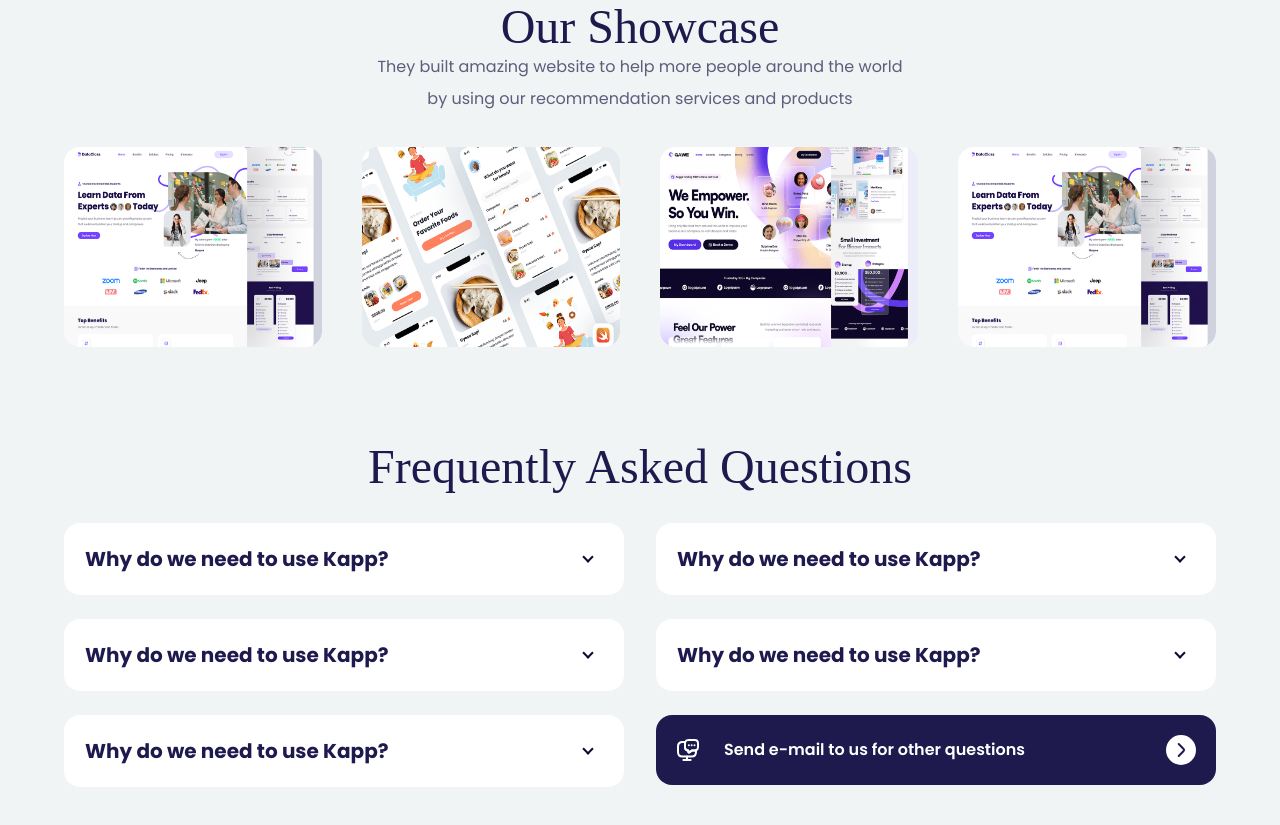
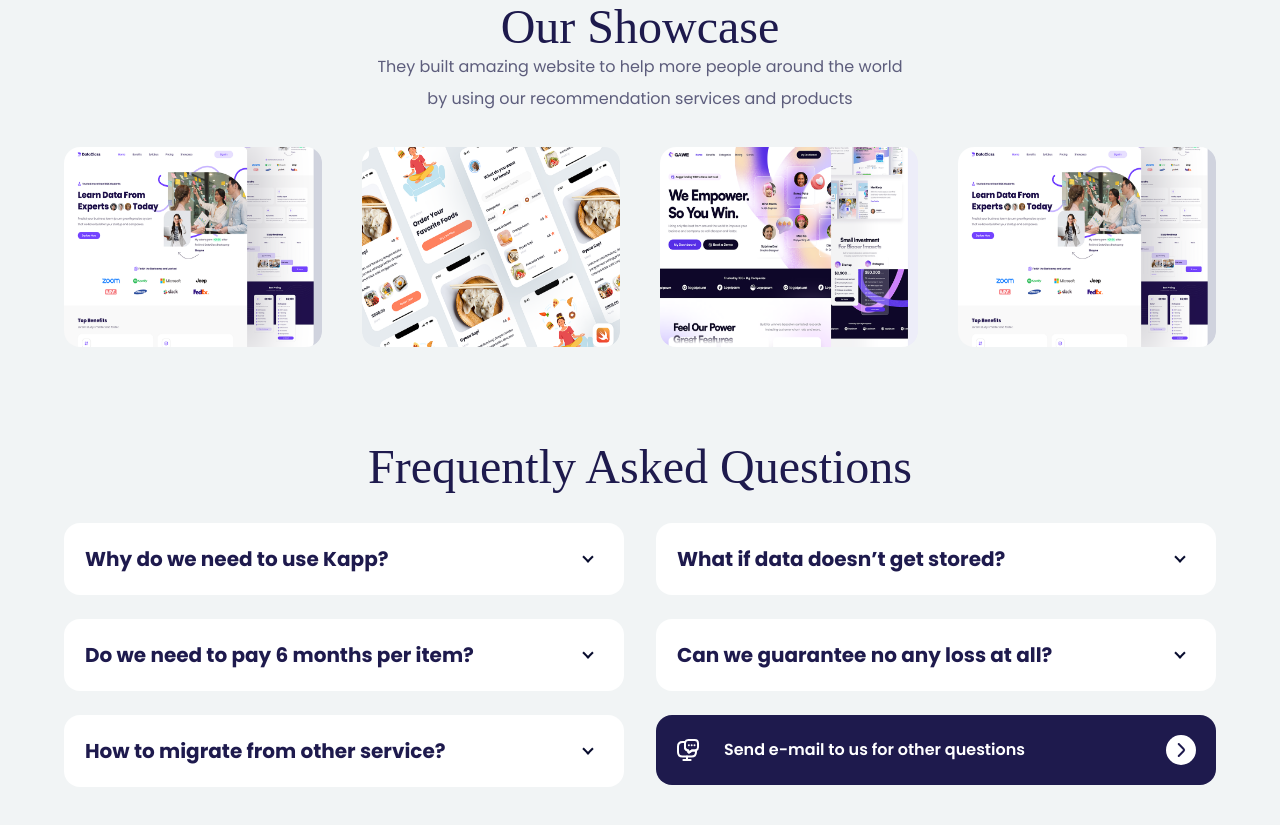
Before and after one commit to danielstevee/WeServe-Hosting-LandingPage, a website: page index.html in a window 1280 px wide. Shown: the part 1727-2552 px from the top of the page. Drawn offline with Linux system fonts and the light colour scheme; a web font is replaced by a local one.

Commit message:
feat: add FAQ section with accordion layout

```diff
--- a/index.html
+++ b/index.html
@@ -710,7 +710,7 @@
               <span
                 class="w-2 h-2 border-r-2 border-b-2 border-[#080C2E] transform rotate-45 translate-y-[-2px] transition-all duration-300 group-open:rotate-[-135deg] group-open:translate-y-[2px] group-open:border-white"></span>
             </span>
-            <span class="pr-4">Why do we need to use Kapp?</span>
+            <span class="pr-4">Do we need to pay 6 months per item?</span>
           </summary>
           <div class="flex flex-col gap-y-3 mt-4 pt-4 border-t border-gray-100 cursor-default">
             <p class="text-base text-[#5D5D7C] leading-loose">
@@ -733,7 +733,7 @@
               <span
                 class="w-2 h-2 border-r-2 border-b-2 border-[#080C2E] transform rotate-45 translate-y-[-2px] transition-all duration-300 group-open:rotate-[-135deg] group-open:translate-y-[2px] group-open:border-white"></span>
             </span>
-            <span class="pr-4">Why do we need to use Kapp?</span>
+            <span class="pr-4">How to migrate from other service?</span>
           </summary>
           <div class="flex flex-col gap-y-3 mt-4 pt-4 border-t border-gray-100 cursor-default">
             <p class="text-base text-[#5D5D7C] leading-loose">
@@ -758,7 +758,7 @@
               <span
                 class="w-2 h-2 border-r-2 border-b-2 border-[#080C2E] transform rotate-45 translate-y-[-2px] transition-all duration-300 group-open:rotate-[-135deg] group-open:translate-y-[2px] group-open:border-white"></span>
             </span>
-            <span class="pr-4">Why do we need to use Kapp?</span>
+            <span class="pr-4">What if data doesn’t get stored?</span>
           </summary>
           <div class="flex flex-col gap-y-3 mt-4 pt-4 border-t border-gray-100 cursor-default">
             <p class="text-base text-[#5D5D7C] leading-loose">
@@ -781,7 +781,7 @@
               <span
                 class="w-2 h-2 border-r-2 border-b-2 border-[#080C2E] transform rotate-45 translate-y-[-2px] transition-all duration-300 group-open:rotate-[-135deg] group-open:translate-y-[2px] group-open:border-white"></span>
             </span>
-            <span class="pr-4">Why do we need to use Kapp?</span>
+            <span class="pr-4">Can we guarantee no any loss at all?</span>
           </summary>
           <div class="flex flex-col gap-y-3 mt-4 pt-4 border-t border-gray-100 cursor-default">
             <p class="text-base text-[#5D5D7C] leading-loose">
@@ -834,6 +834,7 @@
     </div>
   </section>
 
+
 </body>
 
 </html>
```
Also changed, not shown: src/output.css.
